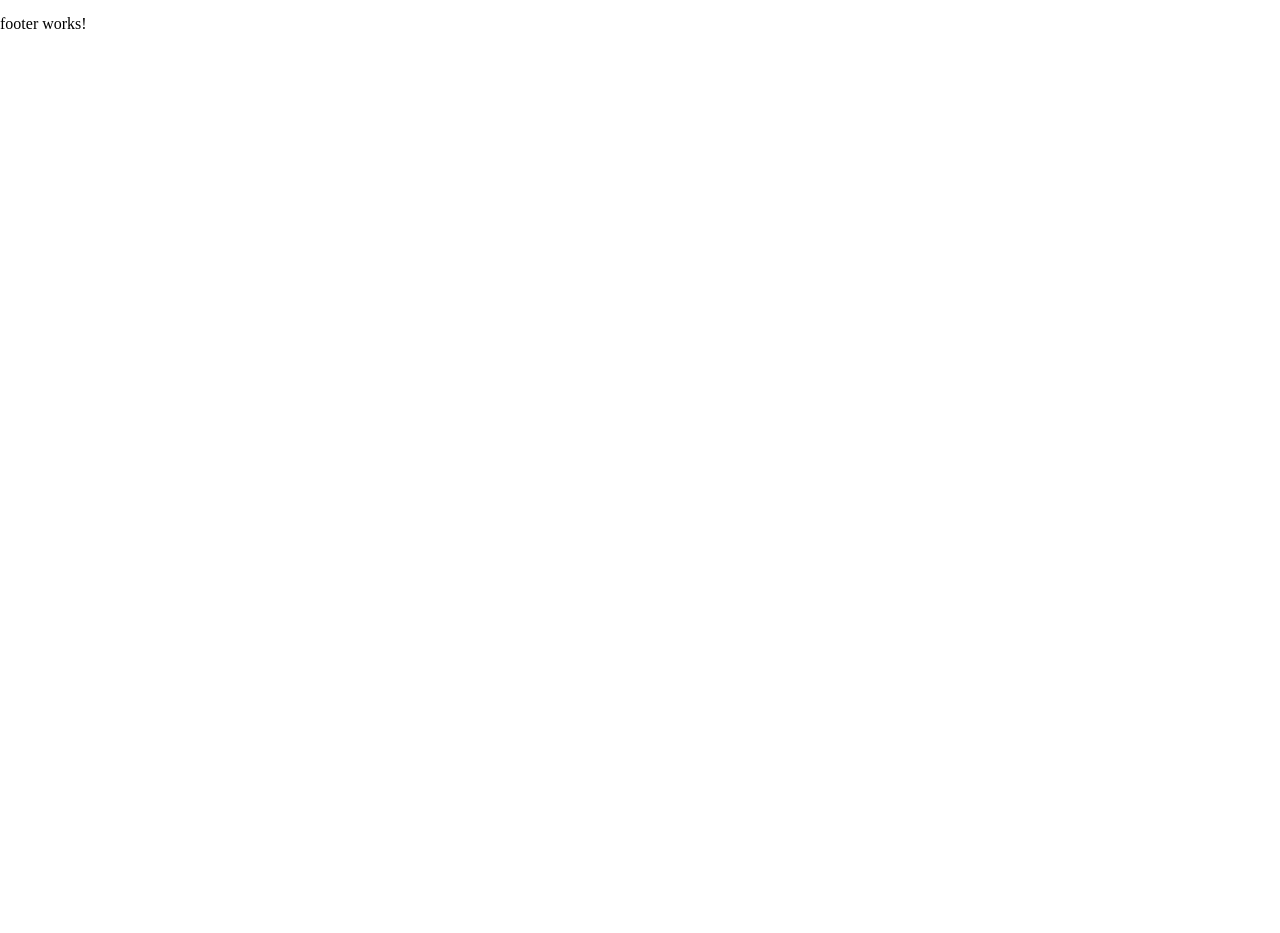
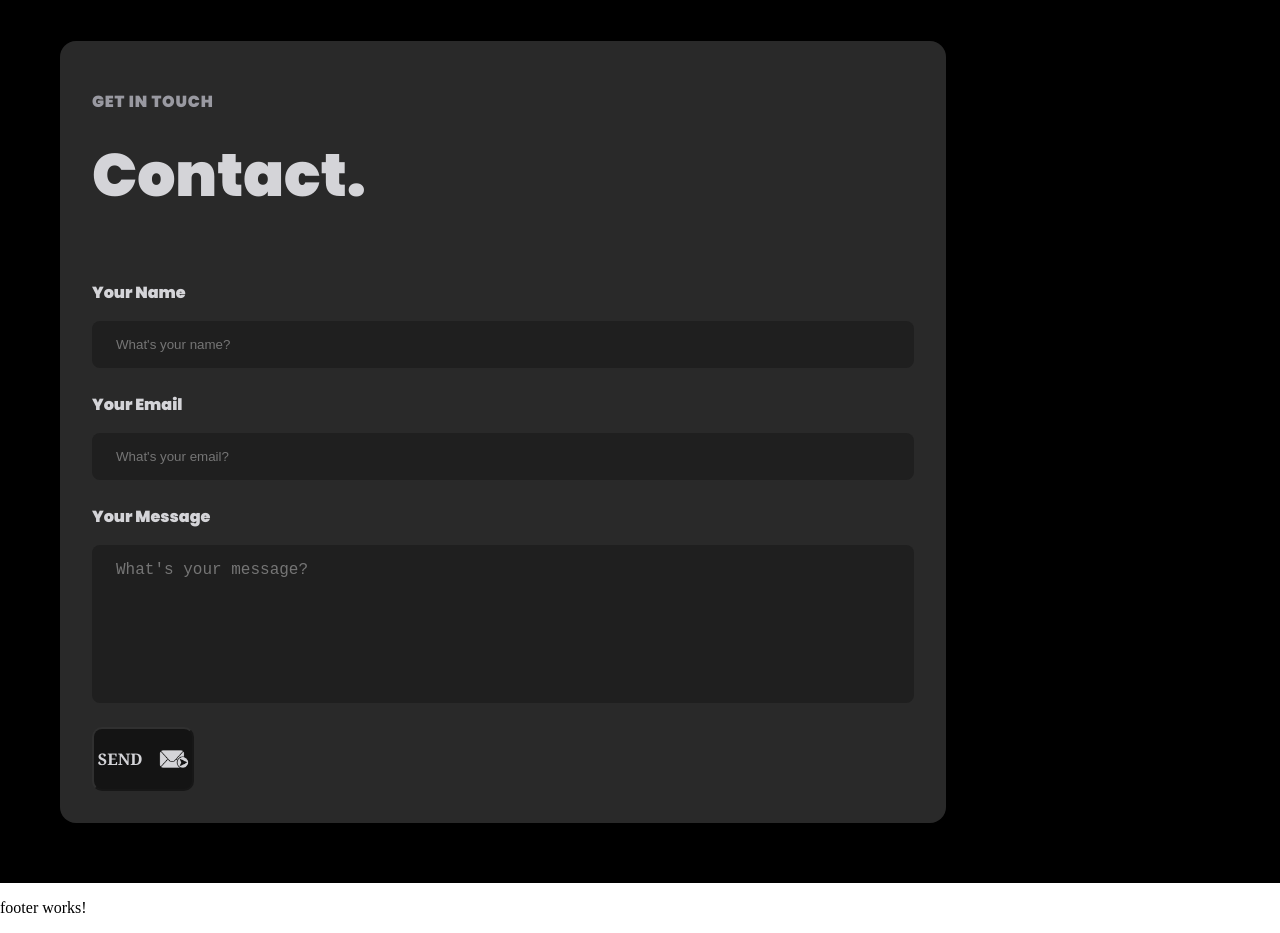
Before and after one commit to loxavenger/Angular-Devs, an Angular app in the folder Wild_Release/: page / in a window 1280 px wide. Shown: the part 560-1493 px from the top of the page. Before the commit the page ends 800 px from the top, so only its background shows below. Built offline with nearby package versions, Linux system fonts and the light colour scheme.

Commit message:
contact page changes

```diff
--- a/Wild_Release/src/app/Pages/contact/contact.component.html
+++ b/Wild_Release/src/app/Pages/contact/contact.component.html
@@ -1 +1,30 @@
-<p>contact works!</p>
+<div class="contact-main">
+    <section class="contact-page">
+        <div class="parent" >
+            <div class="contact" [@slideInFromLeft]>
+                <p class="getin">Get In Touch</p>
+                <h3 class="h3head">Contact.</h3>
+                <form [formGroup]="userForm" (ngSubmit)="handleSubmit()" class="form">
+                    <label class="label1">
+                        <span class="text1">Your Name</span>
+                        <input type="text" placeholder="What's your name?" formControlName="name" class="input1">
+                    </label>
+                    <label class="label1">
+                        <span class="text1">Your Email</span>
+                        <input type="email" placeholder="What's your email?" formControlName="email" class="input1">
+                    </label>
+                    <label class="label1">
+                        <span class="text1">Your Message</span>
+                        <textarea name="message" rows="7" placeholder="What's your message?" formControlName="message"
+                            class="input1 resize"></textarea>
+                    </label>
+                    <button type="submit" [disabled]="userForm.invalid" class="live-demo"
+                        (mouseover)="changeSendIcon(sendHover)" (mouseout)="changeSendIcon(send)">
+                        <span>SEND</span>
+                        <img [src]="sendIcon" alt="send" class="send">
+                    </button>
+                </form>
+            </div>
+        </div>
+    </section>
+</div>
--- a/Wild_Release/src/app/Pages/contact/contact.component.scss
+++ b/Wild_Release/src/app/Pages/contact/contact.component.scss
@@ -0,0 +1,133 @@
+.contact-main {
+    z-index: 0;
+    position: relative;
+    max-width: 100rem;
+    // background-color: black;
+
+
+    .contact-page {
+        background-color: black;
+        width: 100%;
+        height: auto;
+
+        .parent {
+            display: flex;
+            flex-direction: row;
+            gap: 2.5rem;
+            overflow: hidden;
+            padding: 60px;
+            white-space: nowrap;
+
+            .contact {
+                flex: 0.75;
+                padding: 2rem;
+                --tw-bg-opacity: 1;
+                background-color: rgb(41 41 41/var(--tw-bg-opacity));
+                border-radius: 1rem;
+                display: inline-block;
+                overflow: hidden;
+                white-space: nowrap;
+                // transform: translateX(0%) translateY(0px) translateZ(0px);
+
+                .getin {
+                    --tw-text-opacity: 1;
+                    color: rgb(153 153 161 / var(--tw-text-opacity));
+                    font-family: Poppins, sans-serif;
+                    letter-spacing: 0.05rem;
+                    text-transform: uppercase;
+                    font-weight: 600;
+                }
+
+                .h3head {
+                    --tw-text-opacity: 1;
+                    color: rgb(212 212 216 / var(--tw-text-opacity));
+                    font-weight: 900;
+                    font-family: Poppins, sans-serif;
+                    font-size: 60px;
+                    margin-top: auto;
+                }
+
+                .form {
+                    display: flex;
+                    flex-direction: column;
+                    margin-top: 2.5rem;
+                    gap: 1.5rem;
+                    font-family: Poppins, sans-serif;
+
+                    .label1 {
+                        display: flex;
+                        flex-direction: column;
+
+                        .text1 {
+                            font-weight: 500;
+                            margin-bottom: 1rem;
+                            --tw-text-opacity: 1;
+                            color: rgb(212 212 216 / var(--tw-text-opacity));
+                        }
+
+                        .input1 {
+                            --tw-text-opacity: 1;
+                            color: rgb(212 212 216 / var(--tw-text-opacity));
+                            outline: 2px solid transparent;
+                            outline-offset: 2px;
+                            --tw-bg-opacity: 1;
+                            background-color: rgb(31 31 31 / var(--tw-bg-opacity));
+                            border-radius: 0.5rem;
+                            border-style: none;
+                            padding-top: 1rem;
+                            padding-bottom: 1rem;
+                            padding-left: 1.5rem;
+                            padding-right: 1.5rem;
+
+                        }
+
+                        .resize {
+                            resize: none;
+                            white-space: nowrap;
+                            font-size: 16px;
+                        }
+                    }
+
+                    .live-demo {
+                        transition-timing-function: cubic-bezier(.4, 0, .2, 1);
+                        transition-duration: .2s;
+                        transition-property: color, background-color, border-color, text-decoration-color, fill, stroke, opacity, box-shadow, transform, filter, backdrop-filter, -webkit-backdrop-filter;
+                        --tw-text-opacity: 1;
+                        color: rgb(212 212 216 / var(--tw-text-opacity));
+                        font-weight: 700;
+                        display: flex;
+                        justify-content: center;
+                        --tw-bg-opacity: 1;
+                        background-color: rgb(20 20 20 / var(--tw-bg-opacity));
+                        font-family: Georgia, 'Times New Roman', Times, serif;
+                        border-radius: 10px;
+                        white-space: nowrap;
+                        align-items: center;
+                        border-radius: 10px;
+                        padding-top: 1.25rem;
+                        padding-bottom: 1.25rem;
+                        font-size: 16px;
+                        width: 8vw;
+                        height: 8vh;
+                        gap: 1rem;
+                        text-transform: capitalize;
+                        cursor: pointer;
+                        transition-timing-function: cubic-bezier(.4, 0, .2, 1);
+
+                        .send {
+                            max-width: 100%;
+                            display: block;
+                            height: 30px;
+                            object-fit: contain;
+                        }
+                    }
+
+
+                }
+            }
+        }
+
+
+
+    }
+}
--- a/Wild_Release/src/app/Pages/contact/contact.component.ts
+++ b/Wild_Release/src/app/Pages/contact/contact.component.ts
@@ -1,10 +1,47 @@
-import { Component } from '@angular/core';
+import { Component, OnInit } from '@angular/core';
+import { FormGroup, FormBuilder, Validators } from '@angular/forms';
+import { trigger, transition, animate, style } from '@angular/animations';
 
 @Component({
   selector: 'app-contact',
   templateUrl: './contact.component.html',
-  styleUrls: ['./contact.component.scss']
+  styleUrls: ['./contact.component.scss'],
+  animations: [
+    trigger('slideInFromLeft', [
+      transition(':enter', [
+        style({ transform: 'translateX(-100%)' }),
+        animate('1s ease-in-out', style({ transform: 'translateX(0%)' })),
+      ]),
+    ]),
+  ],
 })
-export class ContactComponent {
+export class ContactComponent implements OnInit {
+  userForm!: FormGroup;
+
+  constructor(private fb: FormBuilder) {
+  }
+
+  ngOnInit() {
+
+    this.userForm = this.fb.group({
+      name: ["", Validators.required],
+      email: ["", Validators.required, Validators.email],
+      message: ["", Validators.maxLength(200)]
+    })
+  }
+
+  loading = false;
+  send = "../../../assets/icons/send.png"
+  sendIcon = this.send;
+  sendHover = "../../../assets/icons/sendHover.png";
+
+  handleSubmit() {
+    this.loading = true;
+    this.userForm.reset()
+  }
+
+  changeSendIcon(icon: string) {
+    this.sendIcon = icon;
+  }
 
 }
```
Also changed, not shown: Wild_Release/src/app/app.module.ts (+7 -1 lines), Wild_Release/src/assets/icons/send.png (added), Wild_Release/src/assets/icons/sendHover.png (added).
